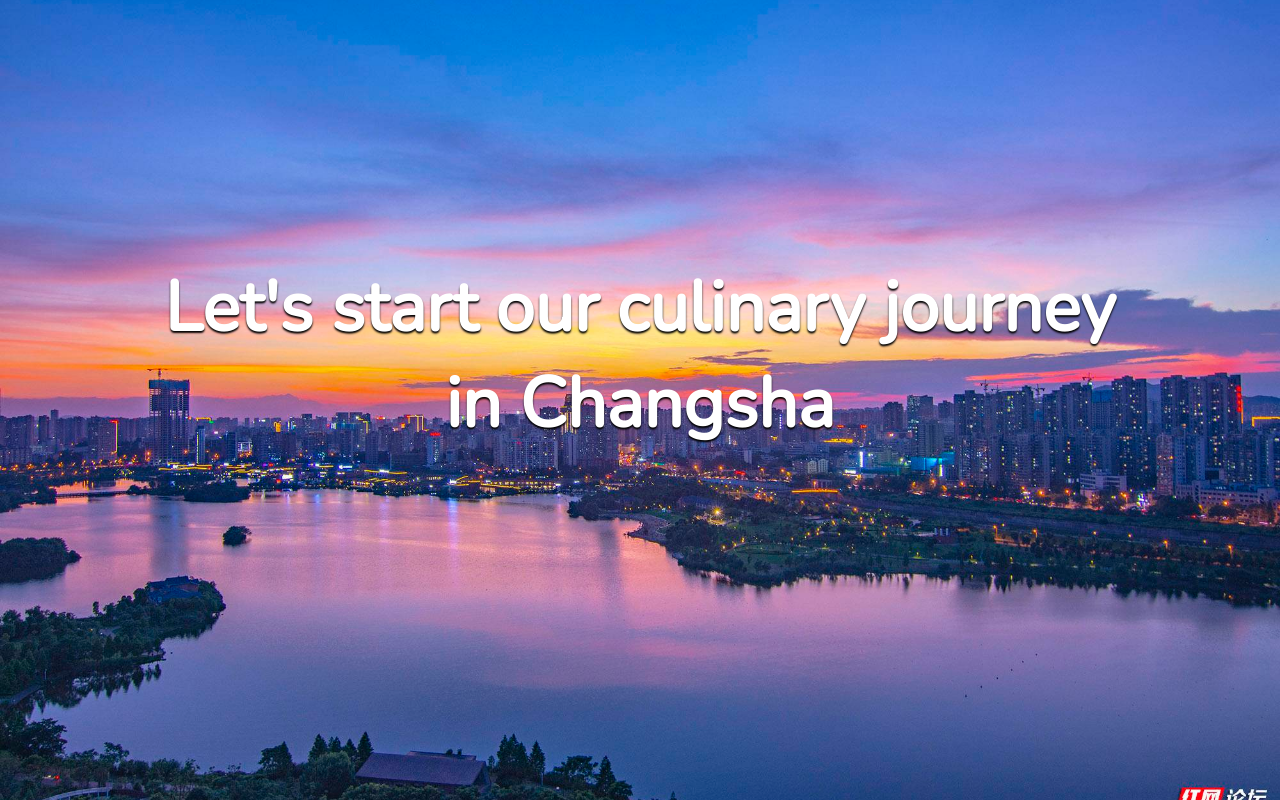
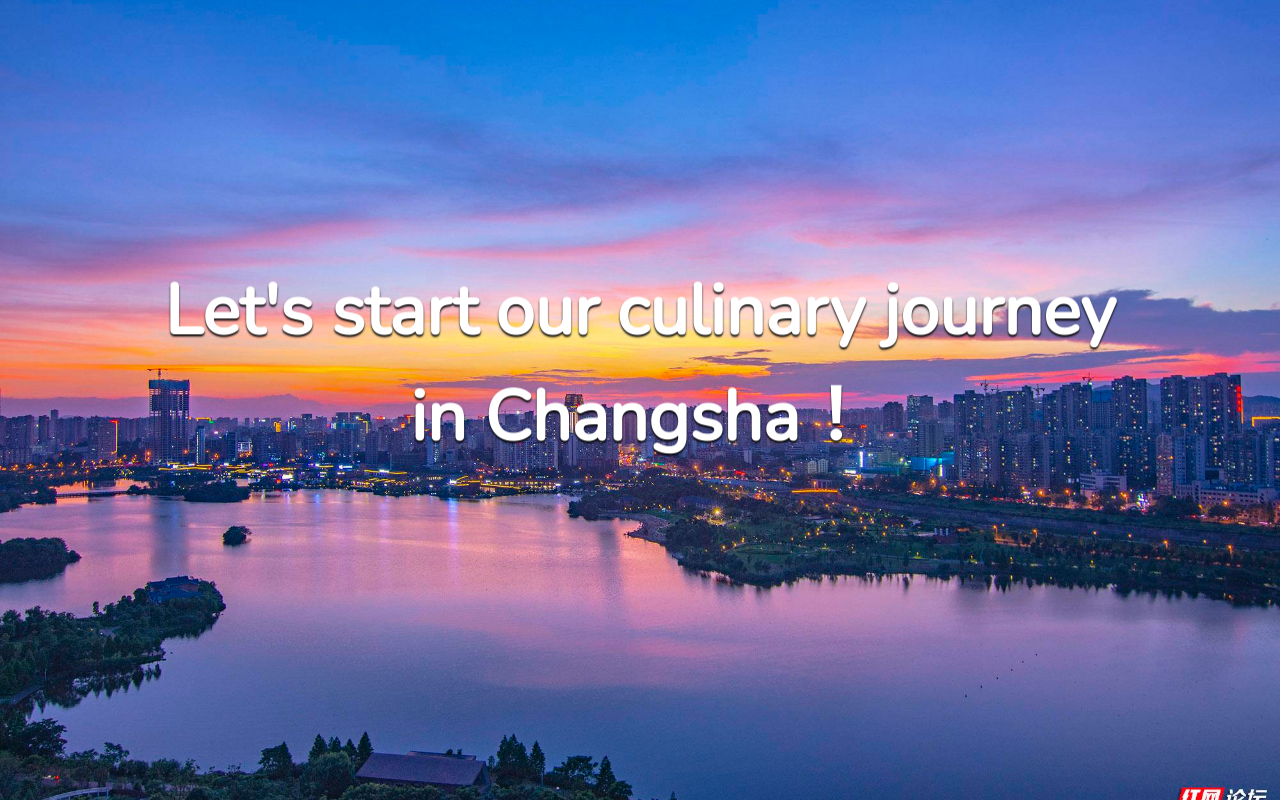
Before and after one commit to HugoYing/changsha_city, a plain HTML site: page city-main/index.html in a window 1280 px wide. Drawn offline with nearby package versions, Linux system fonts and the light colour scheme; some packages are replaced by stand-ins of ours.

Commit message:
Update index.html

```diff
--- a/city-main/index.html
+++ b/city-main/index.html
@@ -9,7 +9,7 @@
   </head>
   <body>
 <div id="title" class="slide header">
-  <h1>Let's start our culinary journey in Changsha</h1>
+  <h1>Let's start our culinary journey in Changsha！</h1>
 </div>
 
 <div id="slide1" class="slide">
```
